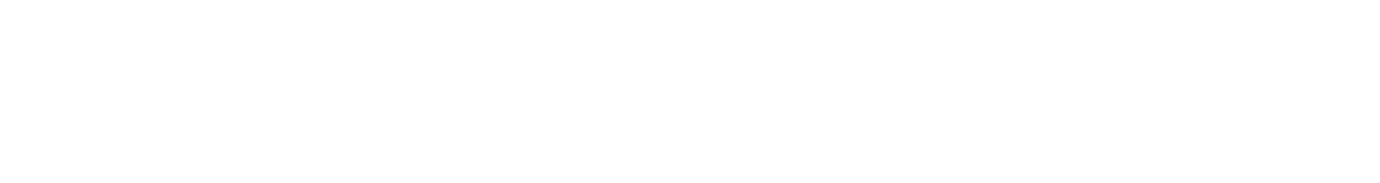
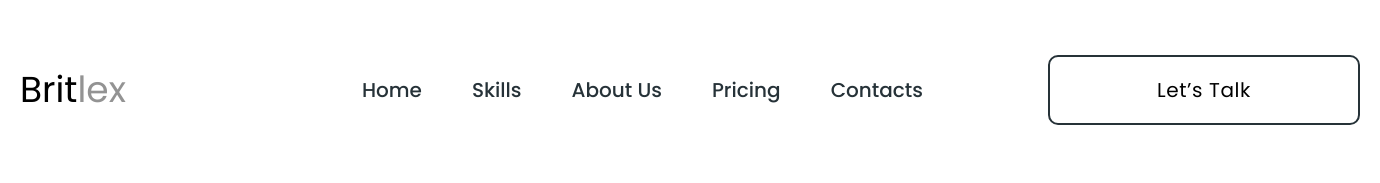
Before and after one commit to Heveliev/team-work, a plain HTML site: page index.html in a window 1280 px wide. Shown: the whole page, 1380 px wide, since content can reach past the window. Drawn offline with nearby package versions, Linux system fonts and the light colour scheme.

Commit message:
Додав розмітку та стилі блоку Hrader

```diff
--- a/css/style.css
+++ b/css/style.css
@@ -1,51 +1,112 @@
-:root{
-    --font:'Poppins', sans-serif;
-    --background-color:#FFFFFF;
-    --primary-text-color:#8F95A5;
-    --secondary-text-color:#000000;
-    --thidrd-text-color:#FFFFFF;
-    --logo-first-color:#000000;
-    --logo-second-color:#939393;
-    --skills-card-background-color:#F5F5F5;
-
+:root {
+  --font: "Poppins", sans-serif;
+  --background-color: #ffffff;
+  --primary-text-color: #8f95a5;
+  --secondary-text-color: #000000;
+  --thidrd-text-color: #ffffff;
+  --logo-first-color: #000000;
+  --logo-second-color: #939393;
+  --skills-card-background-color: #f5f5f5;
 }
 h1,
 h2,
 h3,
 h4,
-p
-{
+p {
   margin-top: 0;
   margin-bottom: 0;
 }
-ol,ul{
+ol,
+ul {
   margin: 0;
   list-style: none;
   padding: 0;
 }
-.link{text-decoration: none;}
-.container{
-    width:1380px;
+
+.link {
+  text-decoration: none;
+}
+
+.container {
+  width: 1380px;
   padding-left: 20px;
-    padding-right:20px ;
+  padding-right: 20px;
   margin-left: auto;
   margin-right: auto;
 }
-.section{
-padding-bottom:180px ;
+
+.section {
+  padding-bottom: 180px;
 }
 
+img {
+  display: block;
+}
 
-
-img{display: block;}
-button {  cursor: pointer;
-    font-family:inherit;}
+button {
+  cursor: pointer;
+  font-family: inherit;
+}
 
 body {
   font-family: var(--font);
-    color:var(--primary-text-color);
-    font-size:20px;
+  color: var(--primary-text-color);
+  font-size: 20px;
   line-height: 1.5;
-    background-color:var(--background-color) ;
+  background-color: var(--background-color);
+}
 
+/* Header */
+/* Logo */
+
+.logo {
+  margin-right: 236px;
+
+  font-size: 36px;
+  display: flex;
+  align-items: center;
+
+  color: var(--logo-second-color);
 }
+
+.logo > span {
+  color: var(--logo-first-color);
+}
+
+/* Navigation */
+
+.header .container {
+  display: flex;
+  align-items: center;
+  padding-top: 55px;
+  padding-bottom: 55px;
+}
+
+.nav-list {
+  display: flex;
+  align-items: center;
+}
+
+.nav-list .item:not(:last-child) {
+  margin-right: 50px;
+}
+
+.nav-list .link {
+  font-weight: 500;
+
+  color: #263238;
+}
+
+.header-btn {
+  width: 312px;
+  height: 70px;
+  margin-left: auto;
+
+  text-align: center;
+  letter-spacing: 0.03em;
+
+  color: var(--secondary-text-color);
+  background-color: var(--background-color);
+  border: 2px solid #263238;
+  border-radius: 10px;
+}
--- a/index.html
+++ b/index.html
@@ -1,18 +1,39 @@
 <!DOCTYPE html>
 <html lang="en">
   <head>
-    <meta charset="UTF-8">
-    <meta http-equiv="X-UA-Compatible" content="IE=edge">
-    <meta name="viewport" content="width=device-width, initial-scale=1.0">
+    <meta charset="UTF-8" />
+    <meta http-equiv="X-UA-Compatible" content="IE=edge" />
+    <meta name="viewport" content="width=device-width, initial-scale=1.0" />
     <title>Document</title>
-    <link rel="preconnect" href="https://fonts.googleapis.com">
-    <link rel="preconnect" href="https://fonts.gstatic.com" crossorigin>
-    <link href="https://fonts.googleapis.com/css2?family=Poppins:wght@400;500;600&display=swap" rel="stylesheet">
-    <link rel="stylesheet" href="https://cdn.jsdelivr.net/npm/modern-normalize@1.1.0/modern-normalize.min.css">
-    <link rel="stylesheet" href="./css/style.css">
+    <link rel="preconnect" href="https://fonts.googleapis.com" />
+    <link rel="preconnect" href="https://fonts.gstatic.com" crossorigin />
+    <link
+      href="https://fonts.googleapis.com/css2?family=Poppins:wght@400;500;600&display=swap"
+      rel="stylesheet"
+    />
+    <link
+      rel="stylesheet"
+      href="https://cdn.jsdelivr.net/npm/modern-normalize@1.1.0/modern-normalize.min.css"
+    />
+    <link rel="stylesheet" href="./css/style.css" />
   </head>
   <body>
     <!-- <header> Олександр</header> -->
+    <header class="header">
+      <div class="container">
+        <a href="./index.html" class="logo link"><span>Brit</span>lex</a>
+        <nav class="nav">
+          <ul class="nav-list list">
+            <li class="item"><a href="#hero" class="link">Home</a></li>
+            <li class="item"><a href="#skills" class="link">Skills</a></li>
+            <li class="item"><a href="#about" class="link">About Us</a></li>
+            <li class="item"><a href="#pricing" class="link">Pricing</a></li>
+            <li class="item"><a href="#contacts" class="link">Contacts</a></li>
+          </ul>
+        </nav>
+        <button class="header-btn" type="button">Let’s Talk</button>
+      </div>
+    </header>
     <main>
       <!-- hero-Саша-Шульга -->
       <!-- skills-Віктор -->
```
Lines whose indentation alone changed are shown as unchanged.
